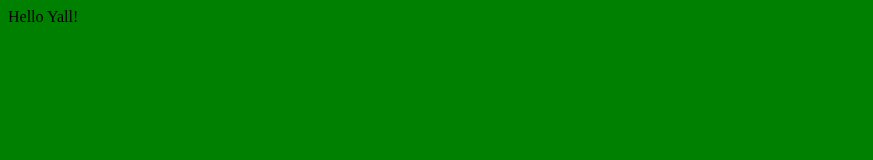
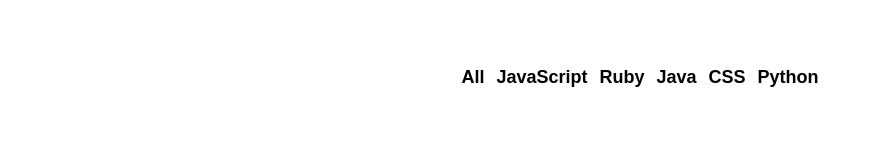
Before and after one commit to Esodey/github-battle, a React app: page / in a window 1280 px wide. Shown: the whole page, without its empty margins (0-873 px from the left). Built offline with nearby package versions, Linux system fonts and the light colour scheme.

Commit message:
"Add language nav bar mapping through languages and adding css."

```diff
--- /dev/null
+++ b/app/components/Popular.js
@@ -0,0 +1,18 @@
+import React from 'react'
+
+export default class Popular extends React.Component {
+  render () {
+    const languages = ['All', 'JavaScript', 'Ruby', 'Java', 'CSS', 'Python'];
+    return (
+      <ul className='flex-center'>
+        {languages.map((language) => (
+          <li key={language}>
+            <button className='btn-clear nav-link'>
+              {language}
+            </button>
+          </li>
+        ))}
+      </ul>
+    )
+  }
+}
--- a/app/index.css
+++ b/app/index.css
@@ -1,3 +1,41 @@
+html, body, #app {
+  margin: 0;
+  height: 100%;
+  width: 100%;
+}
+
 body {
-  background: green;
+  font-family: -apple-system,BlinkMacSystemFont,Segoe UI,Roboto,Oxygen-Sans,Ubuntu,Cantarell,Helvetica Neue,sans-serif;
 }
+
+ul {
+  padding: 0;
+}
+
+li {
+  list-style-type: none;
+}
+
+.container {
+  max-width: 1200px;
+  margin: 0 auto;
+  padding: 50px;
+}
+
+.flex-center {
+  display: flex;
+  justify-content: center;
+  align-items: center;
+}
+
+.btn-clear {
+  border: none;
+  background: transparent;
+}
+
+.nav-link {
+  font-size: 18px;
+  font-weight: bold;
+  text-decoration: none;
+  color: inherit;
+}
--- a/app/index.js
+++ b/app/index.js
@@ -1,6 +1,7 @@
 import React from 'react'
 import ReactDOM from 'react-dom'
 import './index.css'
+import Popular from './components/Popular'
 
 // Component
 // State
@@ -12,8 +13,8 @@
 
   render() {
     return (
-    <div>
-      Hello Yall!
+    <div className='container'>
+      <Popular />
     </div>
     )
   }
```
